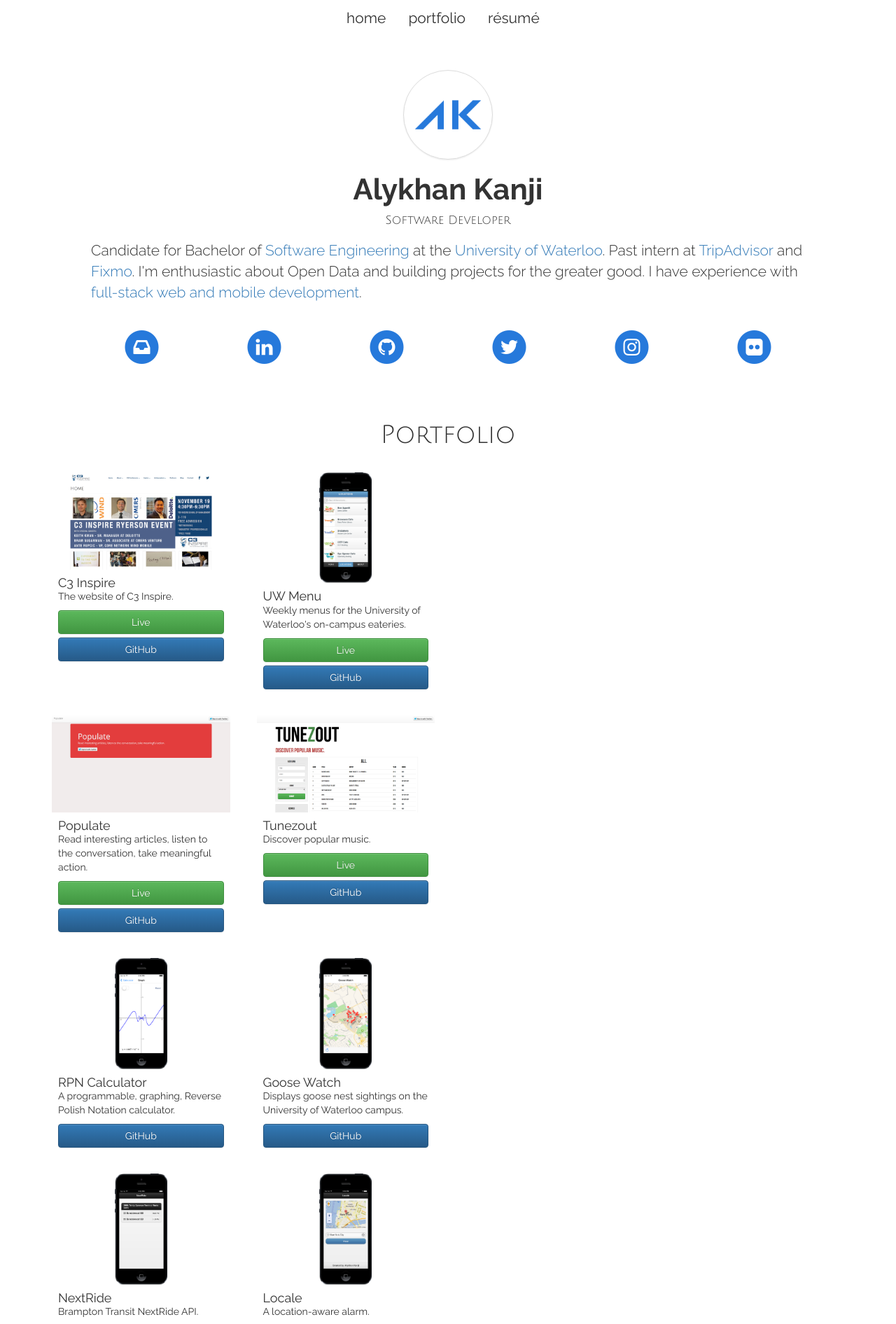
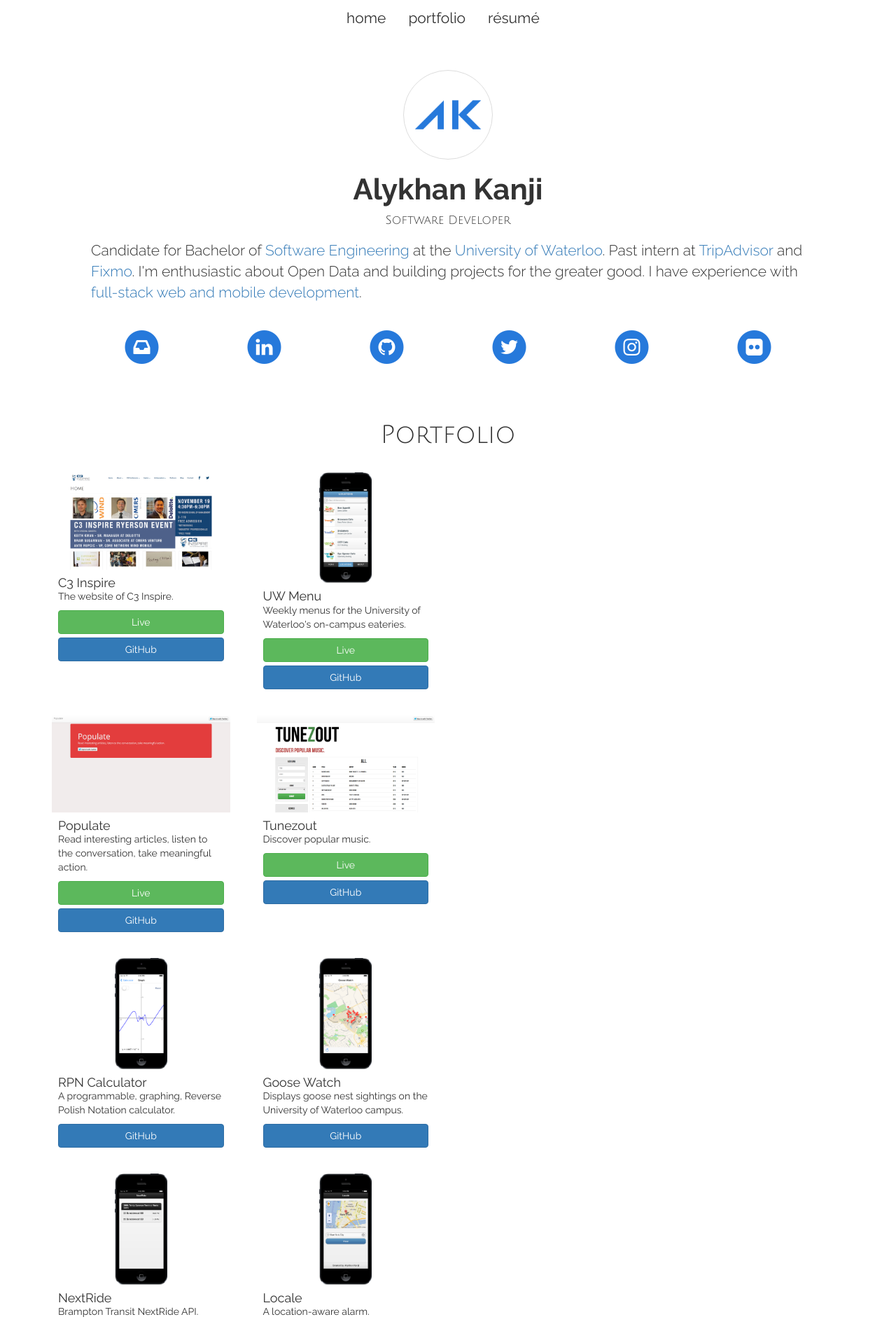
Before and after one commit to alykhank/alykhank.github.io, a Jekyll site: the page built from index.html, in a window 1280 px wide. Shown: the top 1892 px of the page at 70% size. Built offline with Jekyll 4.4.1, drawn with Linux system fonts in a browser that asks for light colours; nearby versions of some CDN libraries; Markdown is read by kramdown in place of the engine named in the settings; comment, search, counter and statistics services are not loaded.

Commit message:
Remove Bootstrap theme

```diff
--- a/_includes/head.html
+++ b/_includes/head.html
@@ -7,7 +7,6 @@
 <meta name="apple-mobile-web-app-title" content="Alykhan">
 <title>{{ page.title }}</title>
 <link rel="stylesheet" href="//netdna.bootstrapcdn.com/bootstrap/3.0.3/css/bootstrap.min.css">
-<link rel="stylesheet" href="//netdna.bootstrapcdn.com/bootstrap/3.0.3/css/bootstrap-theme.min.css">
 <link rel="stylesheet" href="//netdna.bootstrapcdn.com/font-awesome/4.0.3/css/font-awesome.css">
 <link rel="stylesheet" href="//fonts.googleapis.com/css?family=Raleway:300,400,700|Julius+Sans+One|Source+Sans+Pro">
 <link rel="stylesheet" href="css/styles.css">
```
